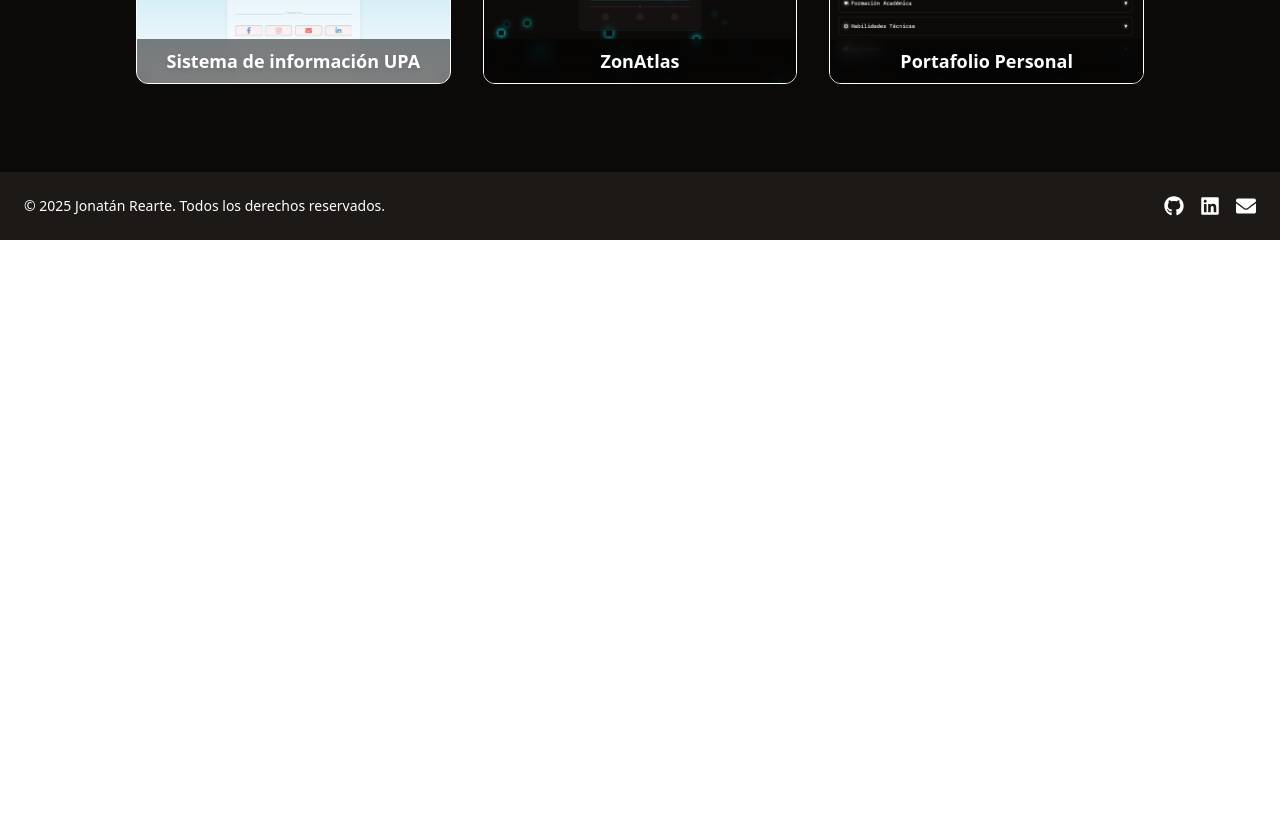
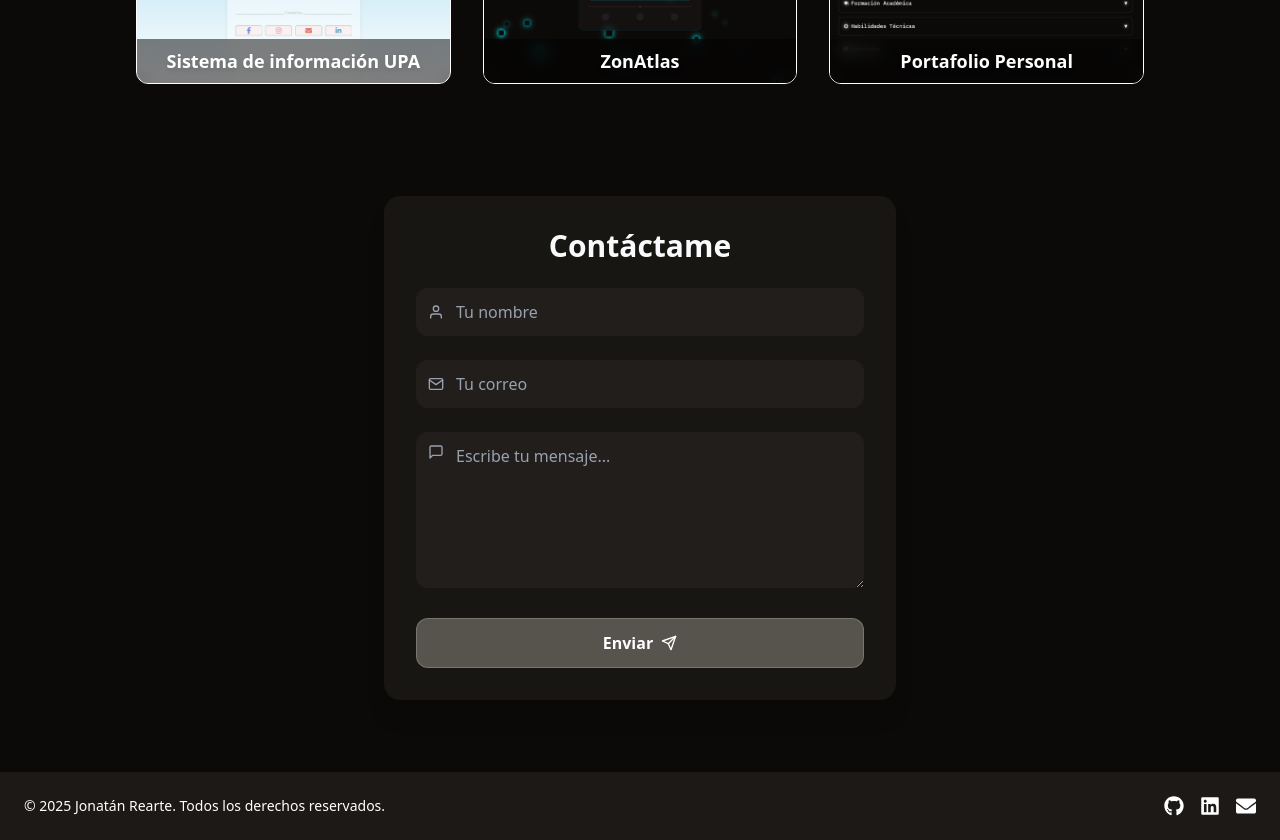
Before and after one commit to JRearte/mi_portafolio, a React (Vite) app: page / in a window 1280 px wide. Shown: the part 1800-2640 px from the top of the page. Before the commit the page ends 2040 px from the top, so only its background shows below. Built offline with nearby package versions, Linux system fonts and the light colour scheme; a web font is replaced by a local one.

Commit message:
integracion de formulario

```diff
--- a/package.json
+++ b/package.json
@@ -11,17 +11,20 @@
   },
   "dependencies": {
     "@tailwindcss/vite": "^4.1.11",
+    "emailjs-com": "^3.2.0",
     "framer-motion": "^12.20.1",
     "lucide-react": "^0.525.0",
     "react": "^19.1.0",
     "react-dom": "^19.1.0",
     "react-icons": "^5.5.0",
+    "react-toastify": "^11.0.5",
     "react-type-animation": "^3.2.0"
   },
   "devDependencies": {
     "@eslint/js": "^9.29.0",
     "@types/react": "^19.1.8",
     "@types/react-dom": "^19.1.6",
+    "@types/react-toastify": "^4.0.2",
     "@vitejs/plugin-react-swc": "^3.10.2",
     "autoprefixer": "^10.4.21",
     "eslint": "^9.29.0",
--- /dev/null
+++ b/src/components/Formulario.tsx
@@ -0,0 +1,118 @@
+import { useState } from "react";
+import emailjs from "emailjs-com";
+import { FiUser, FiMail, FiMessageSquare, FiSend } from "react-icons/fi";
+import { ToastContainer, toast } from "react-toastify";
+import "react-toastify/dist/ReactToastify.css";
+
+export default function ContactForm() {
+  const [loading, setLoading] = useState(false);
+
+  const sendEmail = (e: React.FormEvent<HTMLFormElement>) => {
+    e.preventDefault();
+    setLoading(true);
+
+    const form = e.currentTarget;
+    const serviceID = import.meta.env.VITE_EMAILJS_SERVICE_ID as string;
+    const publicKey = import.meta.env.VITE_EMAILJS_PUBLIC_KEY as string;
+
+    // 1️⃣ Enviar confirmación al solicitante (no se muestra toast)
+    emailjs.sendForm(
+      serviceID,
+      import.meta.env.VITE_EMAILJS_TEMPLATE_CONFIRM_ID as string,
+      form,
+      publicKey
+    ).catch(err => console.error("Error al enviar confirmación:", err));
+
+    // 2️⃣ Enviar a cuenta dev
+    emailjs.sendForm(
+      serviceID,
+      import.meta.env.VITE_EMAILJS_TEMPLATE_DEV_ID as string,
+      form,
+      publicKey
+    )
+    .then(() => {
+      toast.success("Mensaje enviado correctamente", {
+        position: "bottom-right",
+        autoClose: 4000,
+        hideProgressBar: false,
+        pauseOnHover: true,
+        draggable: true,
+        theme: "dark"
+      });
+      form.reset();
+      setLoading(false);
+    })
+    .catch(() => {
+      toast.error("Error al enviar mensaje", {
+        position: "bottom-right",
+        autoClose: 4000,
+        hideProgressBar: false,
+        pauseOnHover: true,
+        draggable: true,
+        theme: "dark"
+      });
+      setLoading(false);
+    });
+  };
+
+  return (
+    <>
+    <section id="formulario" className="select-none text-white pt-16 pb-8 px-4 py-20">
+      <ToastContainer />
+
+      <form
+        onSubmit={sendEmail}
+        className="max-w-lg mx-auto p-8 bg-stone-900/80 backdrop-blur-md rounded-2xl shadow-xl flex flex-col gap-6"
+      >
+        <h2 className="text-3xl font-bold text-gray-50 text-center">Contáctame</h2>
+
+        {/* Nombre */}
+        <div className="relative">
+          <FiUser className="absolute left-3 top-1/2 -translate-y-1/2 text-gray-400" />
+          <input
+            type="text"
+            name="name"
+            placeholder="Tu nombre"
+            required
+            className="w-full pl-10 p-3 rounded-xl bg-stone-800/60 text-gray-50 placeholder-gray-400 focus:outline-none focus:ring-2 focus:ring-blue-500"
+          />
+        </div>
+
+        {/* Email */}
+        <div className="relative">
+          <FiMail className="absolute left-3 top-1/2 -translate-y-1/2 text-gray-400" />
+          <input
+            type="email"
+            name="email"
+            placeholder="Tu correo"
+            required
+            className="w-full pl-10 p-3 rounded-xl bg-stone-800/60 text-gray-50 placeholder-gray-400 focus:outline-none focus:ring-2 focus:ring-blue-500"
+          />
+        </div>
+
+        {/* Mensaje */}
+        <div className="relative">
+          <FiMessageSquare className="absolute left-3 top-3 text-gray-400" />
+          <textarea
+            name="message"
+            placeholder="Escribe tu mensaje..."
+            rows={6}
+            required
+            className="w-full pl-10 pt-3 rounded-xl bg-stone-800/60 text-gray-50 placeholder-gray-400 focus:outline-none focus:ring-2 focus:ring-blue-500"
+          />
+        </div>
+
+        {/* Botón */}
+        <button
+          type="submit"
+          disabled={loading}
+          className="flex items-center justify-center gap-2 bg-stone-600 hover:bg-stone-50 transition text-white font-semibold py-3 rounded-xl disabled:opacity-50 border border-white/20 hover:text-stone-950"
+        >
+          {loading ? "Enviando..." : "Enviar"}
+          {!loading && <FiSend />}
+        </button>
+      </form>
+      </section>
+    </>
+  );
+}
--- a/src/components/Header.tsx
+++ b/src/components/Header.tsx
@@ -24,7 +24,7 @@ export default function Header() {
         { id: 'hero', texto: 'Inicio', icono: <Home size={16} /> },
         { id: 'kit', texto: 'Mi Kit', icono: <Wrench size={16} /> },
         { id: 'proyectos', texto: 'Proyectos', icono: <FolderOpen size={16} /> },
-        { id: 'footer', texto: 'Contactos', icono: <Mail size={16} /> },
+        { id: 'formulario', texto: 'Contactos', icono: <Mail size={16} /> },
     ];
 
     return (
--- a/src/index.css
+++ b/src/index.css
@@ -51,3 +51,11 @@ html::-webkit-scrollbar-thumb:hover {
     filter: drop-shadow(0 0 6px rgba(255, 255, 255, 0.5)) drop-shadow(0 0 10px rgba(255, 255, 255, 0.4));
   }
 }
+
+@keyframes progress {
+  0% { width: 100%; }
+  100% { width: 0%; }
+}
+.animate-progress {
+  animation: progress 4s linear forwards;
+}
--- a/src/pages/Index.tsx
+++ b/src/pages/Index.tsx
@@ -2,6 +2,7 @@ import Header from "../components/Header";
 import Hero from "../components/Hero";
 import Kit from "../components/Kit";
 import Proyectos from "../components/Proyectos";
+import Formulario from "../components/Formulario";
 import Footer from "../components/Footer";
 
 
@@ -13,6 +14,7 @@ export default function Index() {
         <Hero />      {/* min-h-screen */}
         <Kit />       {/* solo padding vertical */}
         <Proyectos /> {/* solo padding vertical */}
+        <Formulario /> {/* solo padding vertical */}
       </main>
       <Footer />
     </div>
```
Also changed, not shown: 2 other files (tests, documents, lock files or other folders).
